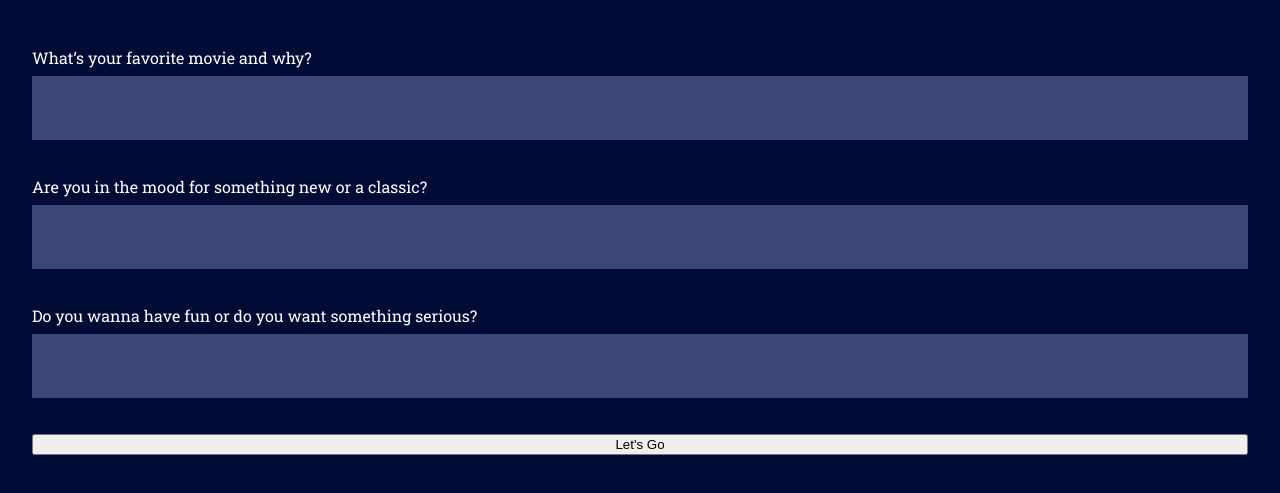
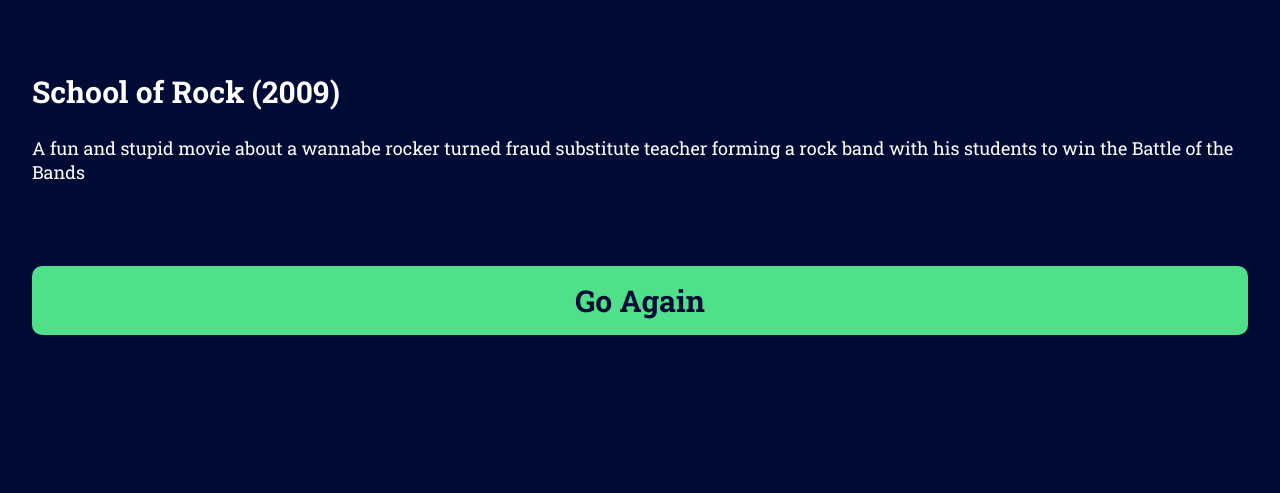
Before and after one commit to DracFiendMG/movie-ai-app, a website built with Vite: page index.html in a window 1280 px wide. Shown: the part 227-720 px from the top of the page. Built offline with nearby package versions, Linux system fonts and the light colour scheme; no server answers.

Commit message:
Update layout and styling for movie information and questions section

```diff
--- a/index.css
+++ b/index.css
@@ -3,6 +3,7 @@ html, body {
     padding: 0;
     background-color: #000C36;
     font-family: "Roboto Slab", serif;
+    color: #FFFFFF;
 }
 
 header {
@@ -29,8 +30,25 @@ main {
 .question {
     display: flex;
     flex-direction: column;
-    color: #FFFFFF;
     gap: 0.5em;
+}
+
+#answers {
+    display: flex;
+    flex-direction: column;
+    gap: 4em;
+}
+
+#movie {
+    color: inherit;
+}
+
+#title {
+    font-size: 1.875em;
+}
+
+#description {
+    font-size: 1.125em;
 }
 
 textarea {
@@ -38,6 +56,7 @@ textarea {
     resize: none;
     background-color: #3B4877;
     border: none;
+    border-radius: 10px;
     min-height: 64px;
     font-size: 0.875em;
     font-family: inherit;
@@ -45,3 +64,20 @@ textarea {
     padding: 0.857em;
     box-sizing: border-box;
 }
+
+textarea:active,
+textarea:focus {
+    outline: none;
+    box-shadow: 0 0 0 2px #51E08A;
+}
+
+button {
+    font-size: 1.875em;
+    font-family: inherit;
+    font-weight: 700;
+    color: #000C36;
+    background-color: #51E08A;
+    border: none;
+    border-radius: 10px;
+    padding: 0.5em;
+}
--- a/index.html
+++ b/index.html
@@ -12,22 +12,12 @@
             <img src="./assets/Branding.png">
         </header>
         <main>
-            <section id="questions">
-                <form id="movie-info">
-                    <div class="question">
-                        <label for="question-one">What’s your favorite movie and why?</label>
-                        <textarea id="question-one" name="question-one"></textarea>
-                    </div>
-                    <div class="question">
-                        <label for="question-two">Are you in the mood for something new or a classic?</label>
-                        <textarea id="question-two" name="question-two"></textarea>
-                    </div>
-                    <div class="question">
-                        <label for="question-three">Do you wanna have fun or do you want something serious?</label>
-                        <textarea id="question-three" name="question-three"></textarea>
-                    </div>
-                    <button>Let's Go</button>
-                </form>
+            <section id="answers">
+                <div id="movie">
+                    <h2 id="title">School of Rock (2009)</h2>
+                    <p id="description">A fun and stupid movie about a wannabe rocker turned fraud substitute teacher forming a rock band with his students to win the Battle of the Bands</p>
+                </div>
+                <button>Go Again</button>
             </section>
         </main>
         <script type="module" src="index.js"></script>
--- a/index.js
+++ b/index.js
@@ -1 +1,27 @@
-import { openai, supabase } from './config.js';
+// import { openai, supabase } from './config.js';
+
+const main = document.querySelector('main')
+
+function renderMain() {
+    main.innerHTML = `
+        <section id="questions">
+            <form id="movie-info">
+                <div class="question">
+                    <label for="question-one">What’s your favorite movie and why?</label>
+                    <textarea id="question-one" name="question-one"></textarea>
+                </div>
+                <div class="question">
+                    <label for="question-two">Are you in the mood for something new or a classic?</label>
+                    <textarea id="question-two" name="question-two"></textarea>
+                </div>
+                <div class="question">
+                    <label for="question-three">Do you wanna have fun or do you want something serious?</label>
+                    <textarea id="question-three" name="question-three"></textarea>
+                </div>
+                <button>Let's Go</button>
+            </form>
+        </section>
+    `
+}
+
+// renderMain()
```
